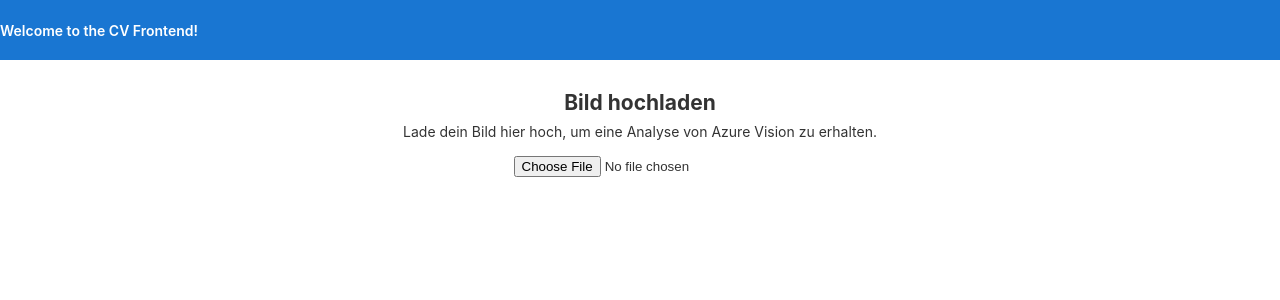
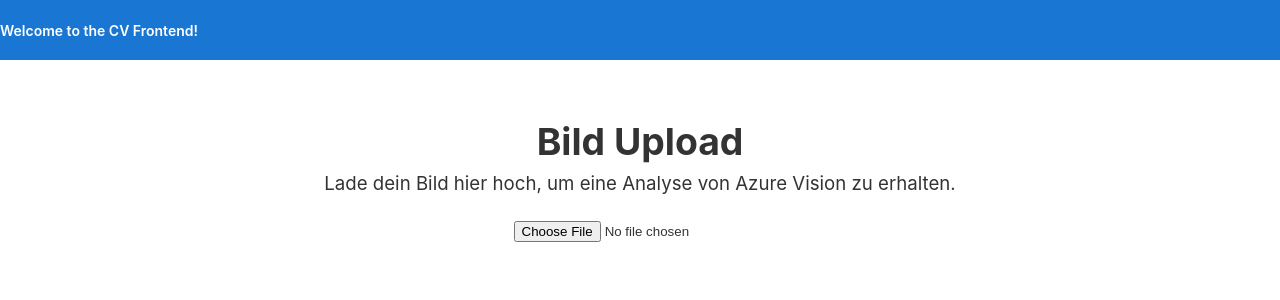
Before and after one commit to laurall11/CC_ComputerVision, an Angular app in the folder CV_FE/cv-frontend/: page / in a window 1280 px wide. Shown: the top 300 px of the page. Built offline with nearby package versions, Linux system fonts and the light colour scheme.

Commit message:
beaufity frontend

```diff
--- a/CV_FE/cv-frontend/src/app/app.component.html
+++ b/CV_FE/cv-frontend/src/app/app.component.html
@@ -17,8 +17,15 @@
         margin: 8px 0;
     }
 
+    h1 {
+        font-size: 28pt;
+        margin-top: 1em;
+    }
+
     p {
-        margin: 0;
+        margin-top: 0;
+        font-size: 14pt;
+        margin-bottom: 0.5em;
     }
 
     .toolbar {
@@ -148,7 +155,7 @@
 <div class="content" role="main">
 
     <!-- Upload -->
-    <h2>Bild hochladen</h2>
+    <h1>Bild Upload</h1>
     <p>Lade dein Bild hier hoch, um eine Analyse von Azure Vision zu erhalten.</p>
 
     <div class="card-container">
```
